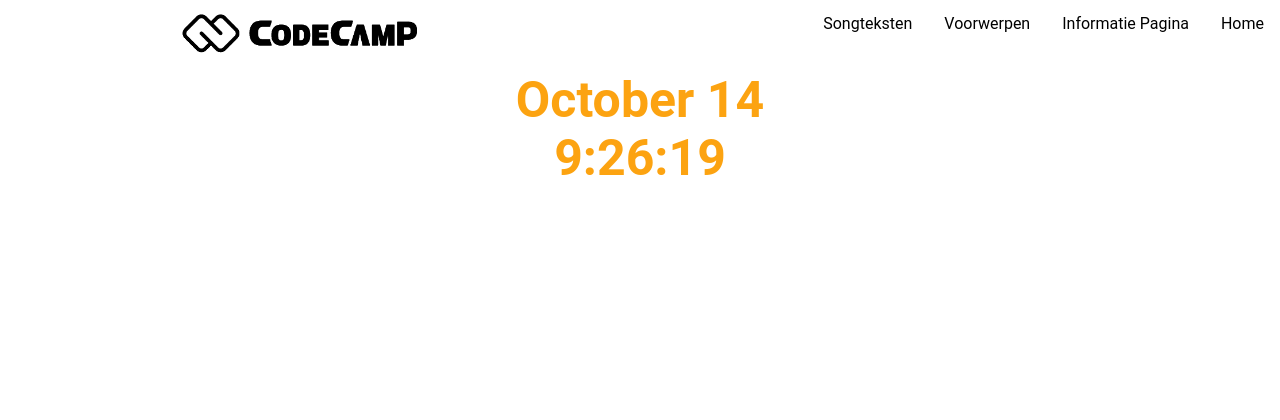
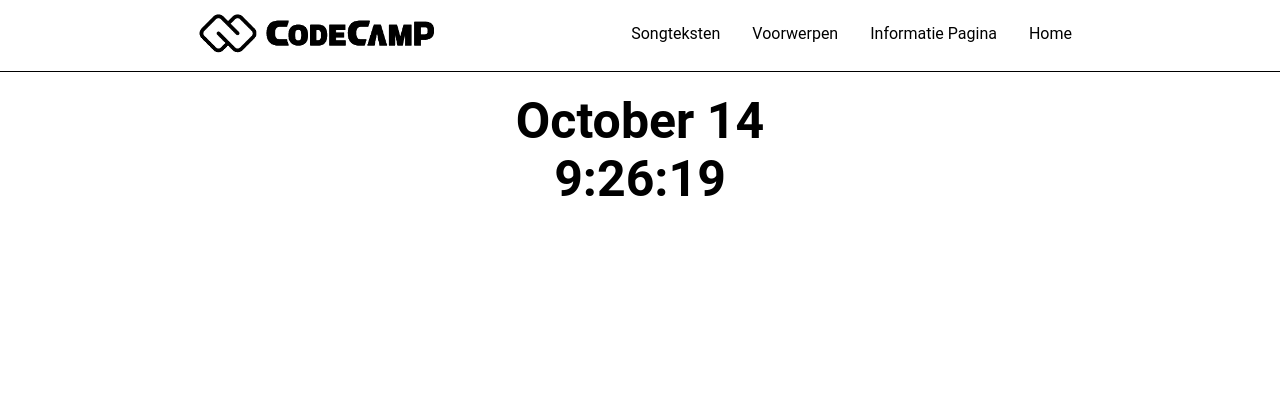
Before and after one commit to AxlVreeke/C2_CodeCamp, a PHP site: page /C2_CodeCamp/ in a window 1280 px wide. Shown: the top 420 px of the page. Run offline with PHP 8.4, Linux system fonts and the light colour scheme.

Commit message:
styling header

```diff
--- a/CSS/style.css
+++ b/CSS/style.css
@@ -11,7 +11,7 @@ font-family: 'Roboto', sans-serif;
 .logo-codecamp{
   width: 250px;
   height: auto;
-  margin-left: 70%;
+  /* margin-left: 70%; */
 }
 @import url('https://fonts.googleapis.com/css2?family=Roboto:wght@900&display=swap');
 
@@ -21,8 +21,9 @@ flex-direction: column;
 align-items: center;
 font-size: 50px;
 font-weight: bold;
-color: #FCA311;
+color: black;
 font-family: 'Roboto', sans-serif;
+margin-top: 20px;
 }
 
 .container{
@@ -35,13 +36,19 @@ font-family: 'Roboto', sans-serif;
   display: flex;
   justify-content: space-between;
   align-items: center;
+
 }
-
+nav{
+  border-bottom: black solid 1px;
+  box-shadow: 3px;
+}
 /* header styling */
 
 .header-container{
   display: flex;
   justify-content: space-between;
+  margin: auto;
+  width: 70%;
 }
 .dropdown {
   float: left;
@@ -58,6 +65,7 @@ font-family: 'Roboto', sans-serif;
   background-color: inherit;
   font-family: inherit; /* Important for vertical align on mobile phones */
   margin: 0; /* Important for vertical align on mobile phones */
+  margin-top: 10px;
 }
 .button_home{
   font-size: 16px;
@@ -68,13 +76,14 @@ font-family: 'Roboto', sans-serif;
   background-color: inherit;
   font-family: inherit; /* Important for vertical align on mobile phones */
   margin: 0; /* Important for vertical align on mobile phones */
+  margin-top: 10px;
 }
 .button_home:hover{
-  background-color: grey;
+  background-color: lightgray;
 }
 /* Add a red background color to navbar links on hover */
 .navbar a:hover, .dropdown:hover .dropbtn {
-  background-color: grey;
+  background-color: lightgray;
 }
 
 /* Dropdown content (hidden by default) */
@@ -99,7 +108,7 @@ font-family: 'Roboto', sans-serif;
 
 /* Add a grey background color to dropdown links on hover */
 .dropdown-content a:hover {
-  background-color: grey;
+  background-color: lightgrey;
 }
 
 /* Show the dropdown menu on hover */
```
